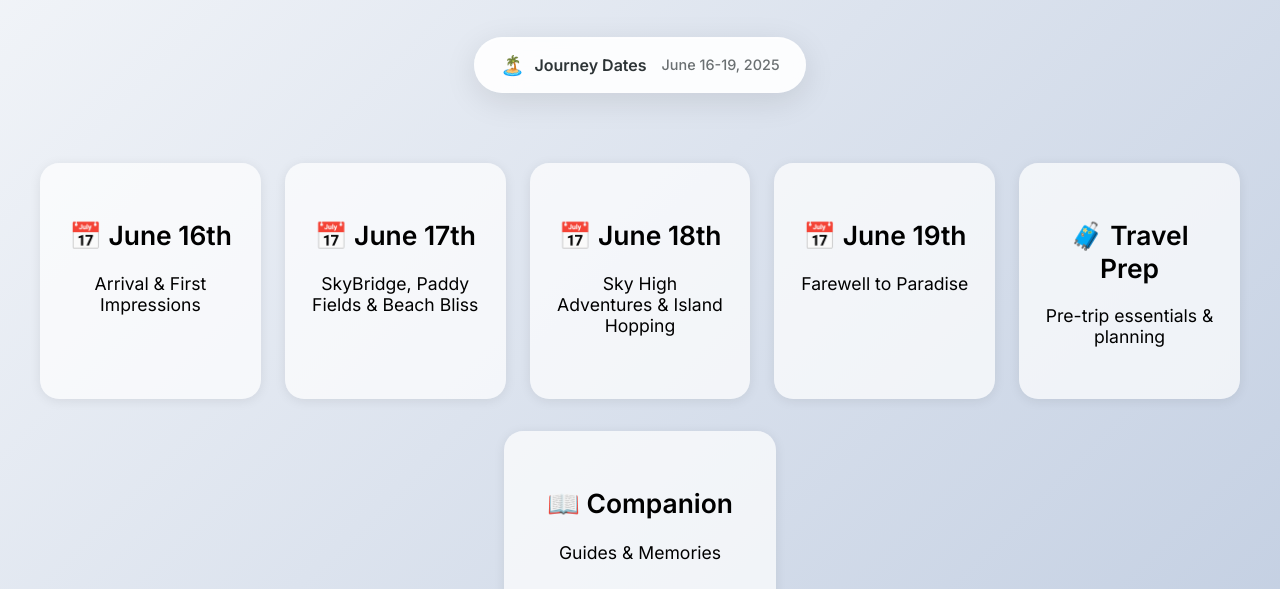
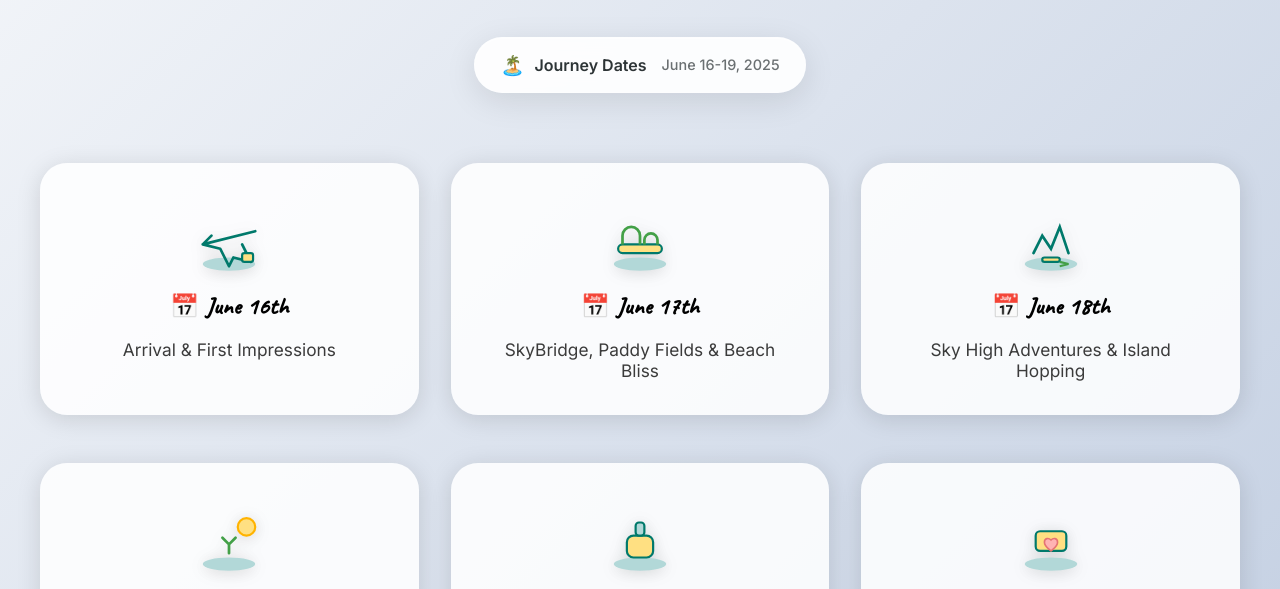
Before and after one commit to manikandan4/travel_itinerary_manikandan, a plain HTML site: page index.html in a window 1280 px wide. Shown: the part 200-789 px from the top of the page. Drawn offline with nearby package versions, Linux system fonts and the light colour scheme.

Commit message:
index group cards css updates

```diff
--- a/index.html
+++ b/index.html
@@ -22,26 +22,44 @@
 
         <div id="group-selection" class="group-selection">
             <div class="group-card" data-group="june16">
+                <span class="group-svg"> <!-- SVG: Airplane & Hotel -->
+                    <svg viewBox="0 0 64 64" fill="none" class="group-svg"><ellipse cx="32" cy="54" rx="24" ry="6" fill="#b2d8d8"/><path d="M8 36l48-12M8 36l16 4 8 16 4-8 16 4-8-16M8 36l8-8" stroke="#00796b" stroke-width="2.5" stroke-linecap="round" stroke-linejoin="round"/><rect x="44" y="44" width="10" height="8" rx="2" fill="#ffe082" stroke="#00796b" stroke-width="2"/></svg>
+                </span>
                 <h2>📅 June 16th</h2>
                 <p>Arrival & First Impressions</p>
             </div>
             <div class="group-card" data-group="june17">
+                <span class="group-svg"> <!-- SVG: Bridge & Paddy -->
+                    <svg viewBox="0 0 64 64" fill="none" class="group-svg"><ellipse cx="32" cy="54" rx="24" ry="6" fill="#b2d8d8"/><rect x="12" y="36" width="40" height="8" rx="4" fill="#ffe082" stroke="#00796b" stroke-width="2"/><path d="M16 36v-8a8 8 0 0 1 16 0v8" stroke="#43a047" stroke-width="2.5"/><path d="M48 36v-4a6 6 0 0 0-12 0v4" stroke="#43a047" stroke-width="2.5"/></svg>
+                </span>
                 <h2>📅 June 17th</h2>
                 <p>SkyBridge, Paddy Fields & Beach Bliss</p>
             </div>
             <div class="group-card" data-group="june18">
+                <span class="group-svg"> <!-- SVG: Mountain & Boat -->
+                    <svg viewBox="0 0 64 64" fill="none" class="group-svg"><ellipse cx="32" cy="54" rx="24" ry="6" fill="#b2d8d8"/><path d="M16 44l8-16 8 12 8-20 8 24" stroke="#00796b" stroke-width="2.5" stroke-linecap="round"/><rect x="24" y="48" width="16" height="4" rx="2" fill="#ffe082" stroke="#00796b" stroke-width="2"/><path d="M40 52l8 2-8 2" stroke="#43a047" stroke-width="2"/></svg>
+                </span>
                 <h2>📅 June 18th</h2>
                 <p>Sky High Adventures & Island Hopping</p>
             </div>
             <div class="group-card" data-group="june19">
+                <span class="group-svg"> <!-- SVG: Palm & Sun -->
+                    <svg viewBox="0 0 64 64" fill="none" class="group-svg"><ellipse cx="32" cy="54" rx="24" ry="6" fill="#b2d8d8"/><circle cx="48" cy="20" r="8" fill="#ffe082" stroke="#ffb300" stroke-width="2"/><path d="M32 44v-8m0 0l-6-6m6 6l6-6" stroke="#43a047" stroke-width="2.5" stroke-linecap="round"/></svg>
+                </span>
                 <h2>📅 June 19th</h2>
                 <p>Farewell to Paradise</p>
             </div>
             <div class="group-card" data-group="travelprep">
+                <span class="group-svg"> <!-- SVG: Luggage -->
+                    <svg viewBox="0 0 64 64" fill="none" class="group-svg"><ellipse cx="32" cy="54" rx="24" ry="6" fill="#b2d8d8"/><rect x="20" y="28" width="24" height="20" rx="6" fill="#ffe082" stroke="#00796b" stroke-width="2"/><rect x="28" y="16" width="8" height="12" rx="3" fill="#b2d8d8" stroke="#00796b" stroke-width="2"/></svg>
+                </span>
                 <h2>🧳 Travel Prep</h2>
                 <p>Pre-trip essentials & planning</p>
             </div>
             <div class="group-card" data-group="companion">
+                <span class="group-svg"> <!-- SVG: Book & Heart -->
+                    <svg viewBox="0 0 64 64" fill="none" class="group-svg"><ellipse cx="32" cy="54" rx="24" ry="6" fill="#b2d8d8"/><rect x="18" y="24" width="28" height="18" rx="4" fill="#ffe082" stroke="#00796b" stroke-width="2"/><path d="M32 32c2-2 6-2 6 2s-4 6-6 8c-2-2-6-4-6-8s4-4 6-2z" fill="#ffb3b3" stroke="#e57373" stroke-width="1.5"/></svg>
+                </span>
                 <h2>📖 Companion</h2>
                 <p>Guides & Memories</p>
             </div>
--- a/index_styles.css
+++ b/index_styles.css
@@ -1,4 +1,4 @@
-@import url('https://fonts.googleapis.com/css2?family=Playfair+Display:wght@400;500;600;700&family=Inter:wght@300;400;500;600&display=swap');
+@import url('https://fonts.googleapis.com/css2?family=Playfair+Display:wght@400;500;600;700&family=Inter:wght@300;400;500;600&family=Caveat:wght@400;500&display=swap');
 
 /* ...existing CSS from <style> in index.html... */
 
@@ -305,31 +305,57 @@ body {
 .group-selection {
     display: flex;
     flex-wrap: wrap;
-    gap: 1.5rem;
+    gap: 2rem;
     justify-content: center;
-    margin: 2rem 0 2.5rem 0;
+    margin: 2.5rem 0 3rem 0;
 }
 
 .group-card {
-    background: rgba(255,255,255,0.7);
-    border-radius: 1.2rem;
-    box-shadow: 0 2px 12px rgba(0,0,0,0.08);
-    padding: 2rem 1.5rem;
-    min-width: 140px;
-    max-width: 220px;
-    flex: 1 1 140px;
+    background: rgba(255,255,255,0.85);
+    border-radius: 1.7rem;
+    box-shadow: 0 4px 24px rgba(0,0,0,0.13);
+    padding: 2.5rem 2rem 2rem 2rem;
+    min-width: 200px;
+    max-width: 320px;
+    flex: 1 1 220px;
     text-align: center;
     cursor: pointer;
-    transition: transform 0.15s, box-shadow 0.15s;
-    font-size: 1.1rem;
-    margin-bottom: 0.5rem;
-    border: 2px solid transparent;
+    transition: transform 0.18s, box-shadow 0.18s;
+    font-size: 1.25rem;
+    margin-bottom: 1rem;
+    border: 2.5px solid transparent;
+    position: relative;
+    overflow: hidden;
 }
 
 .group-card:hover, .group-card:focus {
-    transform: translateY(-4px) scale(1.04);
-    box-shadow: 0 4px 18px rgba(0,0,0,0.13);
+    transform: translateY(-7px) scale(1.045);
+    box-shadow: 0 8px 32px rgba(0,0,0,0.18);
     border-color: #b2d8d8;
+    background: rgba(255,255,255,0.95);
+}
+
+.group-card .group-svg {
+    width: 70px;
+    height: 70px;
+    margin-bottom: 1.1rem;
+    display: block;
+    margin-left: auto;
+    margin-right: auto;
+    filter: drop-shadow(0 2px 8px rgba(0,0,0,0.08));
+}
+
+.group-card h2 {
+    font-size: 1.45rem;
+    margin: 0.2rem 0 0.5rem 0;
+    font-family: 'Caveat', cursive, sans-serif;
+    letter-spacing: 0.5px;
+}
+
+.group-card p {
+    font-size: 1.08rem;
+    color: #3b3b3b;
+    margin-bottom: 0;
 }
 
 .back-btn {
@@ -405,13 +431,20 @@ body {
     }
     .group-selection {
         flex-direction: column;
-        gap: 1rem;
+        gap: 1.2rem;
     }
     .group-card {
         max-width: 100%;
         min-width: 0;
-        font-size: 1rem;
-        padding: 1.2rem 0.7rem;
+        font-size: 1.08rem;
+        padding: 1.5rem 0.7rem 1.2rem 0.7rem;
+    }
+    .group-card .group-svg {
+        width: 54px;
+        height: 54px;
+    }
+    .group-card h2 {
+        font-size: 1.15rem;
     }
 }
 
```
